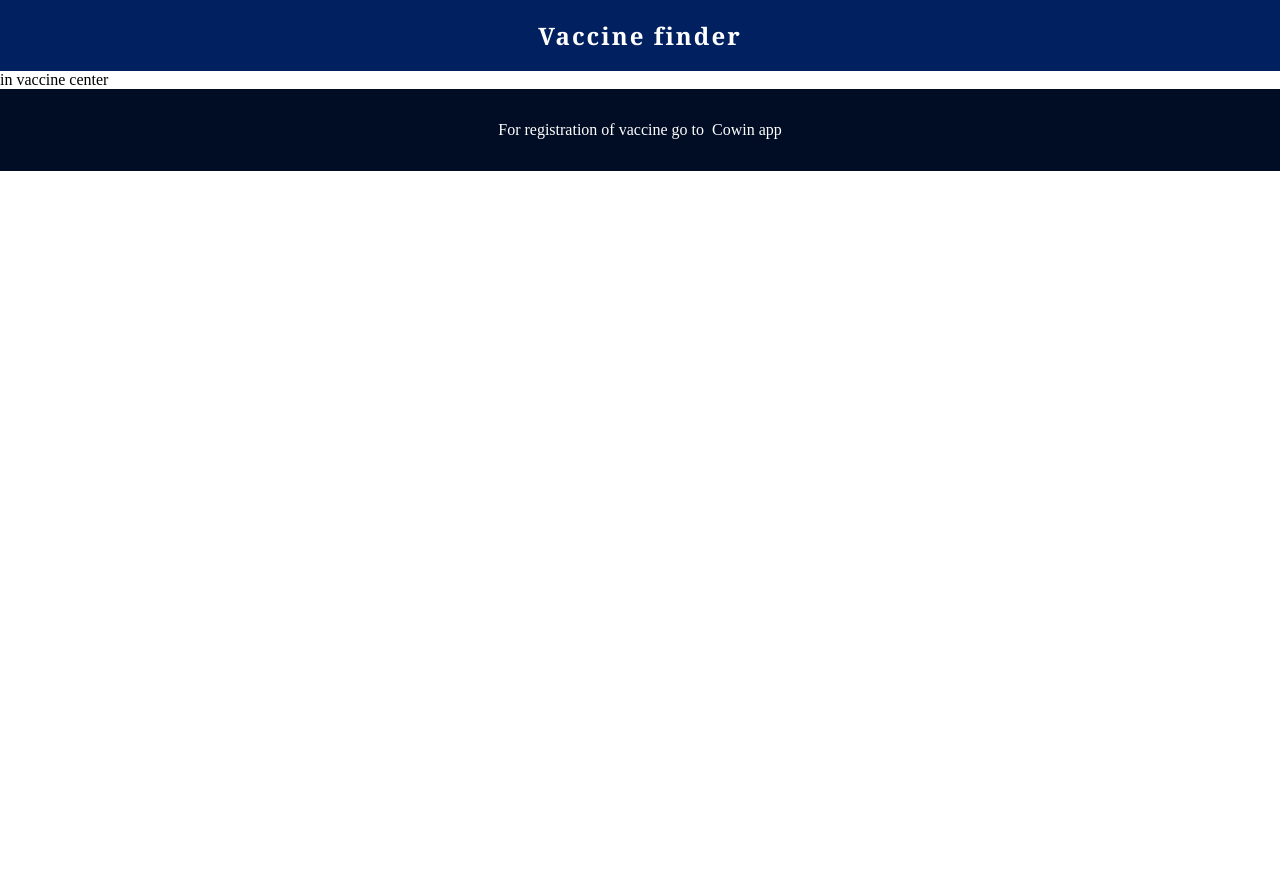
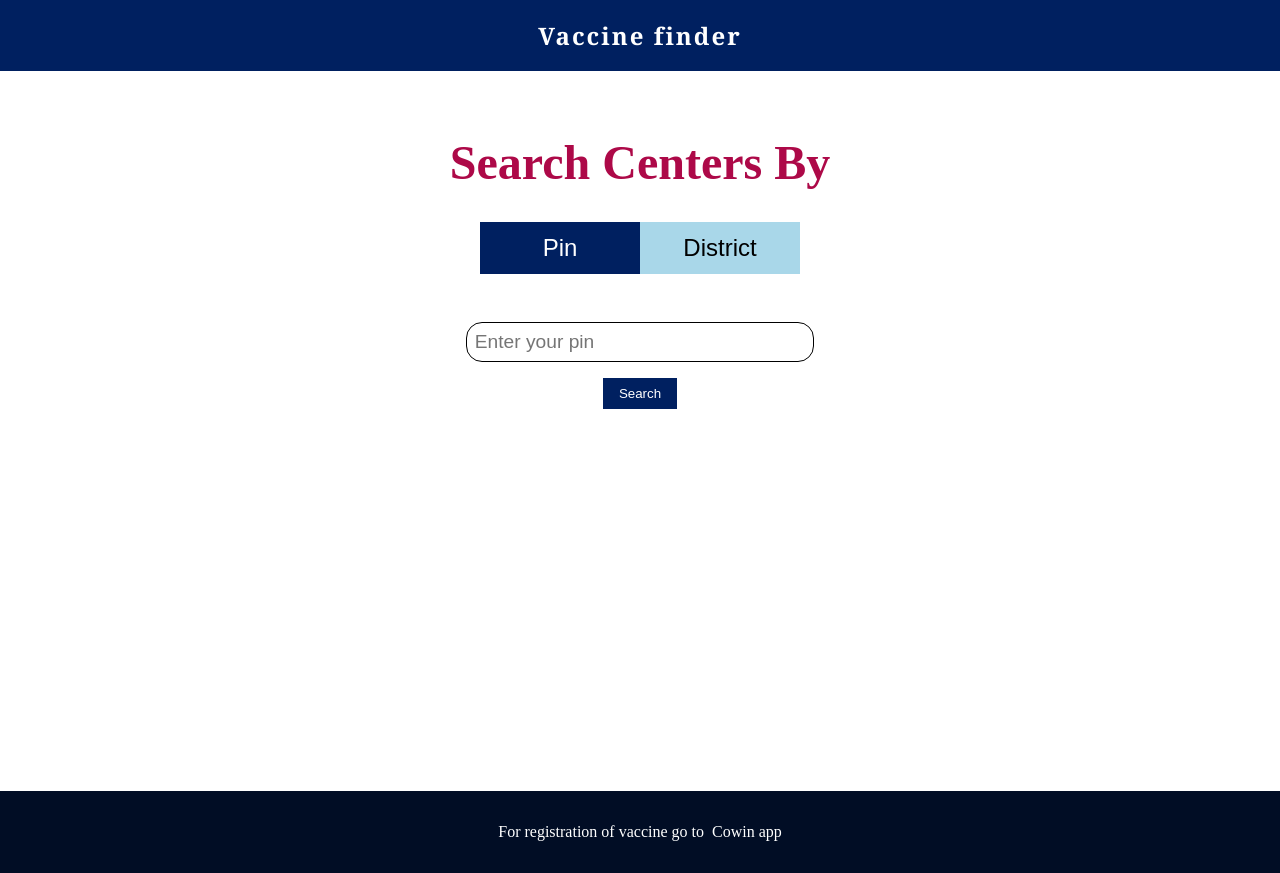
Before and after one commit to Sai-02/vaccine-finder, a React (Create React App) app: page / in a window 1280 px wide. Both pictures are taken after a click on the button "Find". Before the commit the page ends 800 px from the top, so only its background shows below. Built offline with nearby package versions, Linux system fonts and the light colour scheme.

Commit message:
Vaccination centers section

```diff
--- a/src/App.css
+++ b/src/App.css
@@ -137,3 +137,128 @@ Loading Section
   max-width: 70vw;
   max-height: 50vh;
 }
+
+/*
+=========================================
+
+Vaccine Centers
+
+=========================================
+ */
+.vaccine-centers-container {
+  min-height: 90vh;
+  max-height: 100vh;
+}
+.vaccine-centers {
+  /* height: 90vh; */
+  padding: 4rem;
+  text-align: center;
+  display: grid;
+  align-items: center;
+  justify-content: center;
+  gap: 2rem;
+}
+.vaccine-centers h2 {
+  text-transform: capitalize;
+  color: #ad0948;
+  font-size: 2rem;
+}
+@media screen and (min-width: 800px) {
+  .vaccine-centers h2 {
+    font-size: 3rem;
+  }
+}
+.vaccine-centers-btn {
+  font-size: 1rem;
+  border: none;
+  background: rgb(169, 215, 233);
+  padding: 0.5rem 1rem;
+  width: 7rem;
+  transition: all 0.1s ease-in-out;
+}
+.vaccine-centers-btn:hover {
+  cursor: pointer;
+}
+.vaccine-centers-btn-clicked {
+  cursor: pointer;
+  background: #002060;
+  color: white;
+}
+@media screen and (min-width: 800px) {
+  .vaccine-centers-btn {
+    font-size: 1.5rem;
+    padding: 0.75rem 1.5rem;
+    width: 10rem;
+  }
+}
+.pin-search-form {
+  display: grid;
+  gap: 1rem;
+}
+.pin-search {
+  padding: 1rem;
+}
+.pin-search-input {
+  font-size: 1.2rem;
+  padding: 8px;
+  border: none;
+  border: 1.4px solid black;
+  border-radius: 1rem;
+}
+.pin-search-input:focus {
+  outline: none;
+}
+.search-btn {
+  border: none;
+  background: transparent;
+  background: #002060;
+  color: white;
+  padding: 0.5rem 1rem;
+}
+.search-btn:hover {
+  cursor: pointer;
+}
+.district-search-form {
+  display: grid;
+}
+.select-state-container {
+  padding: 1rem;
+  display: grid;
+  grid-template-columns: auto auto;
+  gap: 1rem;
+}
+.select-state-container label {
+  font-size: 1rem;
+  color: #600000;
+  align-self: center;
+}
+.select-state-container select {
+  padding: 0.23rem;
+  background: rgb(87, 83, 136);
+  color: white;
+}
+.select-state-container option {
+  color: whitesmoke;
+  padding: 0.5rem;
+}
+.select-district-container {
+  padding: 1rem;
+  display: grid;
+  grid-template-columns: auto auto;
+  gap: 1rem;
+}
+.select-district-container label {
+  justify-self: start;
+  text-transform: capitalize;
+  font-size: 1rem;
+  color: #600000;
+  align-self: center;
+}
+.select-district-container select {
+  padding: 0.23rem;
+  background: rgb(87, 83, 136);
+  color: white;
+}
+.district-search-btn-container {
+  padding-top: 2rem;
+}
--- a/src/VaccineCenters.js
+++ b/src/VaccineCenters.js
@@ -1,7 +1,118 @@
 import React from "react";
+import { useState } from "react";
+import { states } from "./components/states";
 
 const VaccineCenters = () => {
-  return <div>in vaccine center</div>;
+  const [isPin, setIsPin] = useState(true);
+  const [districts, setDistricts] = useState([]);
+  const findDistricts = async (e) => {
+    let state = states.find((state) => {
+      return e.target.value === state.state_name;
+    });
+    console.log(state);
+    let districtList = await getDistrictList(state);
+    setDistricts(districtList.districts);
+    console.log(districts);
+  };
+  const getDistrictList = async (state) => {
+    let districtList = await fetch(
+      `https://cdn-api.co-vin.in/api/v2/admin/location/districts/${state.state_id}`
+    );
+    let districtsListJson = await districtList.json();
+    return await districtsListJson;
+  };
+  const handleSubmit = (e) => {
+    e.preventDefault();
+  };
+
+  return (
+    <div className="vaccine-centers-container">
+      <section className="vaccine-centers">
+        <h2>search centers by</h2>
+        <div className="vaccine-centers-btn-container">
+          <button
+            className={`vaccine-centers-btn ${
+              isPin ? "vaccine-centers-btn-clicked" : ""
+            } `}
+            onClick={(e) => {
+              setIsPin(!isPin);
+            }}
+          >
+            Pin
+          </button>
+          <button
+            className={`vaccine-centers-btn ${
+              !isPin ? "vaccine-centers-btn-clicked" : ""
+            } `}
+            onClick={(e) => {
+              setIsPin(!isPin);
+            }}
+          >
+            District
+          </button>
+        </div>
+        {isPin ? (
+          <div className="pin-search">
+            <form className="pin-search-form">
+              <input
+                type="text"
+                placeholder="Enter your pin"
+                className="pin-search-input"
+              />
+
+              <div className="pin-search-btn-container">
+                <button className="search-btn" onClick={handleSubmit}>
+                  Search
+                </button>
+              </div>
+            </form>
+          </div>
+        ) : (
+          <div className="district-search">
+            <form className="district-search-form">
+              <div className="select-state-container">
+                <label>Select State</label>
+                <select
+                  name="states"
+                  onInput={(e) => {
+                    findDistricts(e);
+                  }}
+                >
+                  {states.map((state) => {
+                    return (
+                      <option value={state.state_name}>
+                        {state.state_name}
+                      </option>
+                    );
+                  })}
+                </select>
+              </div>
+              <div className="select-district-container">
+                <label>district</label>
+                <select name="districts">
+                  {districts.map((district) => {
+                    return (
+                      <option value={district.district_name}>
+                        {district.district_name}
+                      </option>
+                    );
+                  })}
+                </select>
+              </div>
+              <div className="district-search-btn-container">
+                <button
+                  className="search-btn district-search-btn"
+                  onClick={handleSubmit}
+                >
+                  Search
+                </button>
+              </div>
+            </form>
+          </div>
+        )}
+      </section>
+    </div>
+  );
 };
 
 export default VaccineCenters;
--- /dev/null
+++ b/src/components/states.js
@@ -0,0 +1,154 @@
+export let states = [
+  {
+    state_id: 0,
+    state_name: "None",
+  },
+  {
+    state_id: 1,
+    state_name: "Andaman and Nicobar Islands",
+  },
+  {
+    state_id: 2,
+    state_name: "Andhra Pradesh",
+  },
+  {
+    state_id: 3,
+    state_name: "Arunachal Pradesh",
+  },
+  {
+    state_id: 4,
+    state_name: "Assam",
+  },
+  {
+    state_id: 5,
+    state_name: "Bihar",
+  },
+  {
+    state_id: 6,
+    state_name: "Chandigarh",
+  },
+  {
+    state_id: 7,
+    state_name: "Chhattisgarh",
+  },
+  {
+    state_id: 8,
+    state_name: "Dadra and Nagar Haveli",
+  },
+  {
+    state_id: 37,
+    state_name: "Daman and Diu",
+  },
+  {
+    state_id: 9,
+    state_name: "Delhi",
+  },
+  {
+    state_id: 10,
+    state_name: "Goa",
+  },
+  {
+    state_id: 11,
+    state_name: "Gujarat",
+  },
+  {
+    state_id: 12,
+    state_name: "Haryana",
+  },
+  {
+    state_id: 13,
+    state_name: "Himachal Pradesh",
+  },
+  {
+    state_id: 14,
+    state_name: "Jammu and Kashmir",
+  },
+  {
+    state_id: 15,
+    state_name: "Jharkhand",
+  },
+  {
+    state_id: 16,
+    state_name: "Karnataka",
+  },
+  {
+    state_id: 17,
+    state_name: "Kerala",
+  },
+  {
+    state_id: 18,
+    state_name: "Ladakh",
+  },
+  {
+    state_id: 19,
+    state_name: "Lakshadweep",
+  },
+  {
+    state_id: 20,
+    state_name: "Madhya Pradesh",
+  },
+  {
+    state_id: 21,
+    state_name: "Maharashtra",
+  },
+  {
+    state_id: 22,
+    state_name: "Manipur",
+  },
+  {
+    state_id: 23,
+    state_name: "Meghalaya",
+  },
+  {
+    state_id: 24,
+    state_name: "Mizoram",
+  },
+  {
+    state_id: 25,
+    state_name: "Nagaland",
+  },
+  {
+    state_id: 26,
+    state_name: "Odisha",
+  },
+  {
+    state_id: 27,
+    state_name: "Puducherry",
+  },
+  {
+    state_id: 28,
+    state_name: "Punjab",
+  },
+  {
+    state_id: 29,
+    state_name: "Rajasthan",
+  },
+  {
+    state_id: 30,
+    state_name: "Sikkim",
+  },
+  {
+    state_id: 31,
+    state_name: "Tamil Nadu",
+  },
+  {
+    state_id: 32,
+    state_name: "Telangana",
+  },
+  {
+    state_id: 33,
+    state_name: "Tripura",
+  },
+  {
+    state_id: 34,
+    state_name: "Uttar Pradesh",
+  },
+  {
+    state_id: 35,
+    state_name: "Uttarakhand",
+  },
+  {
+    state_id: 36,
+    state_name: "West Bengal",
+  },
+];
```
